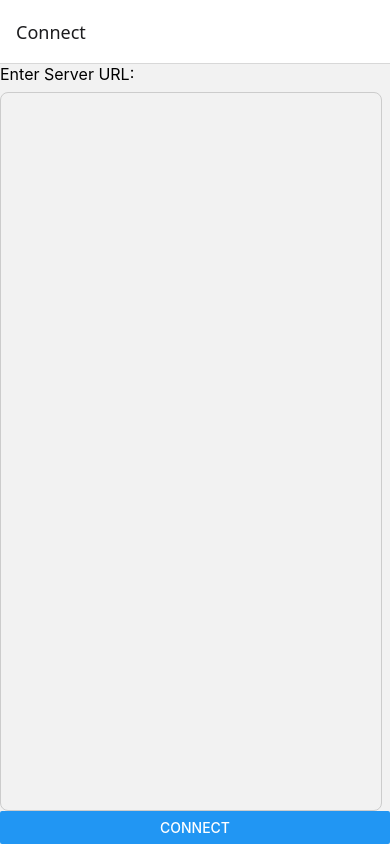
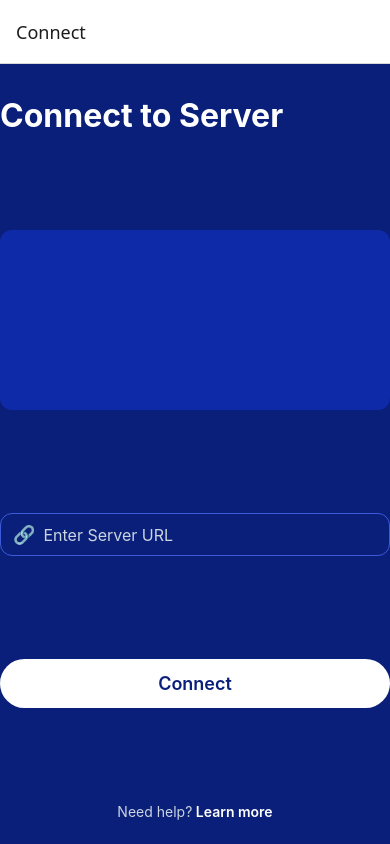
Before and after one commit to ncgalleyne/ChatN8N, a React Native app: screen / in a window 390 px wide. Built offline with nearby package versions, Linux system fonts and the light colour scheme.

Commit message:
connect screen ui updates

```diff
--- a/App.js
+++ b/App.js
@@ -1,5 +1,5 @@
 import React, { useState } from "react";
-import { SafeAreaView, View, Text, TextInput, Button, FlatList, StyleSheet } from "react-native";
+import { SafeAreaView, View, Text, TextInput, FlatList, StyleSheet, KeyboardAvoidingView, Platform, TouchableOpacity, Image } from "react-native";
 import axios from "axios";
 import { NavigationContainer } from "@react-navigation/native";
 import { createNativeStackNavigator } from "@react-navigation/native-stack";
@@ -25,16 +25,46 @@ function ConnectScreen({ navigation }) {
   };
 
   return (
-    <SafeAreaView style={styles.container}>
-      <Text style={styles.label}>Enter Server URL:</Text>
-      <TextInput
-        style={styles.input}
-        placeholder=""
-        value={serverUrl}
-        onChangeText={setServerUrl}
-      />
-      <Button title="Connect" onPress={connectToServer} />
-      {error && <Text style={styles.error}>{error}</Text>}
+    <SafeAreaView style={[styles.container, styles.connectBg]}>
+      <KeyboardAvoidingView
+        style={{ flex: 1 }}
+        behavior={Platform.OS === "ios" ? "padding" : undefined}
+        keyboardVerticalOffset={Platform.OS === "ios" ? 24 : 0}
+      >
+        <View style={styles.connectContent}>
+          <Text style={styles.connectTitle}>Connect to Server</Text>
+
+          <View style={styles.illustrationWrap}>
+            {/* Optional illustration. If you provide an asset, drop it into an assets/ folder and update the require path below. */}
+            {/* <Image source={require("./assets/connect-illustration.png")} style={styles.illustration} resizeMode="contain" /> */}
+            <View style={styles.illustrationPlaceholder} />
+          </View>
+
+          <View style={styles.inputFieldWrap}>
+            <Text style={styles.inputIcon}>🔗</Text>
+            <TextInput
+              style={styles.inputField}
+              placeholder="Enter Server URL"
+              placeholderTextColor="#cbd5e1"
+              autoCapitalize="none"
+              autoCorrect={false}
+              value={serverUrl}
+              onChangeText={setServerUrl}
+            />
+          </View>
+
+          {error && <Text style={styles.errorLight}>{error}</Text>}
+
+          <TouchableOpacity style={styles.connectBtn} onPress={connectToServer} activeOpacity={0.8}>
+            <Text style={styles.connectBtnText}>Connect</Text>
+          </TouchableOpacity>
+
+          <View style={styles.linkRow}>
+            <Text style={styles.linkTextDim}>Need help?</Text>
+            <Text style={styles.linkText}> Learn more</Text>
+          </View>
+        </View>
+      </KeyboardAvoidingView>
     </SafeAreaView>
   );
 }
@@ -121,7 +151,38 @@ export default function App() {
 
 const styles = StyleSheet.create({
   container: { flex: 1, padding: 16 },
-  label: { fontSize: 16, marginBottom: 8 },
+  // Connect screen styles
+  connectBg: { backgroundColor: "#0a1f7a" },
+  connectContent: { flex: 1, justifyContent: "space-between", paddingVertical: 24 },
+  connectTitle: { fontSize: 32, fontWeight: "700", color: "#ffffff", marginTop: 8 },
+  illustrationWrap: { alignItems: "center", marginTop: 8 },
+  illustration: { width: "100%", height: 180 },
+  illustrationPlaceholder: { width: "100%", height: 180, backgroundColor: "#0f2aa8", borderRadius: 12 },
+  inputFieldWrap: {
+    flexDirection: "row",
+    alignItems: "center",
+    backgroundColor: "transparent",
+    borderWidth: 1,
+    borderColor: "#3b5bdb",
+    borderRadius: 12,
+    paddingHorizontal: 12,
+    paddingVertical: 10,
+    marginTop: 16,
+  },
+  inputIcon: { fontSize: 18, color: "#e2e8f0", marginRight: 8 },
+  inputField: { flex: 1, color: "#ffffff", fontSize: 16 },
+  connectBtn: {
+    backgroundColor: "#ffffff",
+    borderRadius: 28,
+    paddingVertical: 14,
+    alignItems: "center",
+    marginTop: 16,
+  },
+  connectBtnText: { color: "#0a1f7a", fontSize: 18, fontWeight: "600" },
+  linkRow: { flexDirection: "row", justifyContent: "center", marginTop: 8 },
+  linkTextDim: { color: "#cbd5e1" },
+  linkText: { color: "#ffffff", fontWeight: "600" },
+  // Shared
   title: { fontSize: 24, fontWeight: "600", marginBottom: 12, textAlign: "center" },
   chatBox: {
     flex: 1,
@@ -139,4 +200,5 @@ const styles = StyleSheet.create({
   input: { borderWidth: 1, borderColor: "#ccc", borderRadius: 8, padding: 8, flex: 1, marginRight: 8 },
   inputRow: { flexDirection: "row", alignItems: "center", marginTop: 8 },
   error: { color: "red", marginTop: 8 },
+  errorLight: { color: "#fecaca", marginTop: 8 },
 });
```
Also changed, not shown: assets/AppLogo.png (added), assets/ChatAppIcon.png (added).
